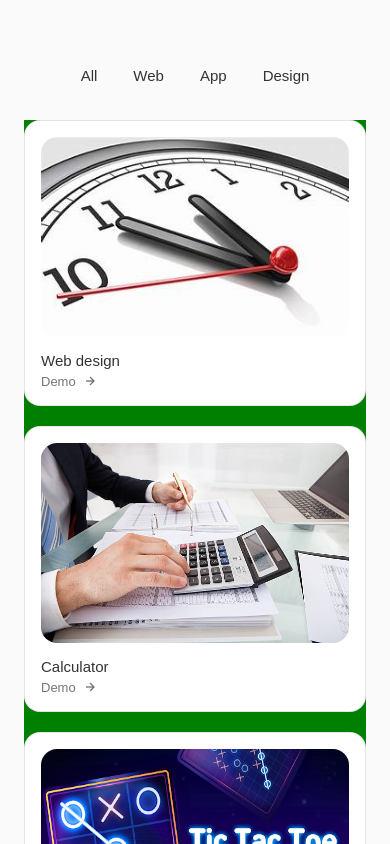
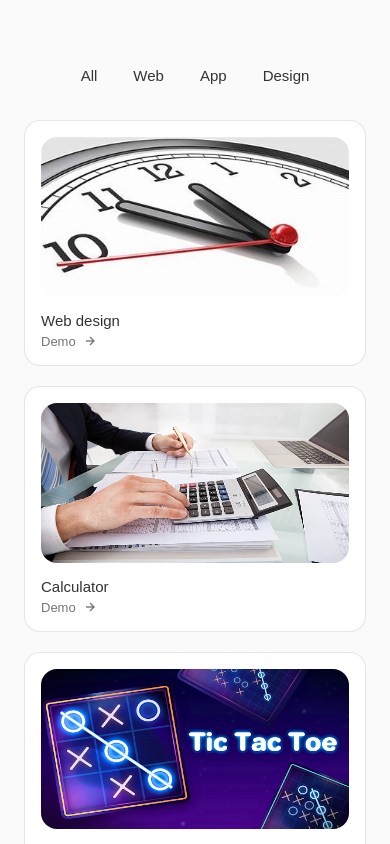
Before and after one commit to adnan2188/my_portfolio, a React (Vite) app: page / in a window 390 px wide. Shown: the part 3520-4364 px from the top of the page. Built offline with nearby package versions, Linux system fonts and the light colour scheme.

Commit message:
changed in project cards

```diff
--- a/src/components/work/Work.css
+++ b/src/components/work/Work.css
@@ -77,7 +77,6 @@
 @media screen and (max-width:992px) {
     .work_container {
         grid-template-columns: repeat(2, max-content);
-        background-color: red;
     }
 
     .work_img {
@@ -108,7 +107,6 @@
 @media screen and (max-width:576px) {
     .work_container {
         grid-template-columns: max-content;
-        background-color: green;
     }
 
     .work_container {
@@ -117,15 +115,12 @@
 
     .work_img {
         width: 100%;
-        height: 200px;
+        /* height: 150px; */
     }
 }
 
 /* FOR SMALL DEVICES */
 @media screen and (max-width:350px) {
-    .work_container {
-        background-color: blue;
-    }
 
     .work_item {
         font-size: var(--small-font-size);
```
